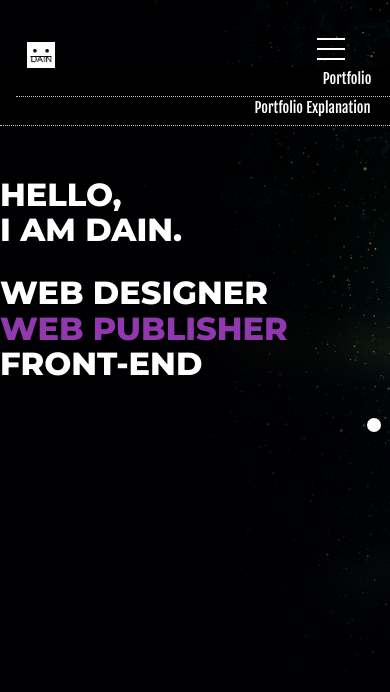
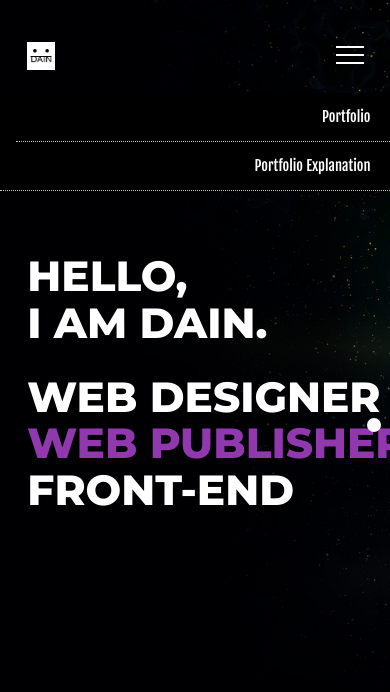
Before and after one commit to feb-dain/ezen, a plain HTML site: page index.html in a window 390 px wide. Both pictures are taken after a click on the element 330 px from the left and 48 px from the top of the page. Drawn offline with nearby package versions, Linux system fonts and the light colour scheme; a web font is replaced by a local one.

Commit message:
Add files via upload

```diff
--- a/css/portfolio_home.css
+++ b/css/portfolio_home.css
@@ -246,7 +246,6 @@ ul.icons li:last-child {
 
 
 
-
 @media screen and (max-width: 1680px) {
 
     .icon.major:before {
@@ -387,7 +386,7 @@ textarea:focus {
     .gnb li a {
         display: block;
         font-size: 1.2rem;
-        padding: 6px 5% 14px 0;
+        padding: 2vh 5vw 2vh 0;
     }
     .logo {
         position: absolute;
@@ -417,7 +416,20 @@ textarea:focus {
     }
     header, .home_txt {
         text-align: left;
-        left: 7%;
+        /* left: 7%; */
+    }
+    .home_txt h3 {
+        margin-left: 7vw;
+        color: #fff;
+        margin-top: 22.9vh;
+        font-size: 6.2vh;
+        font-weight: 800;
+        font-family: 'Montserrat', sans-serif;
+        line-height: 1.1;
+    }
+    .home_txt h3+h3 {
+        /* 34/963*100=3.530633=3.115265 */
+        margin-top: 3.3vh;
     }
     hr {
         position: absolute;
@@ -429,26 +441,7 @@ textarea:focus {
         width: 56%;
         opacity: 0.8;
     }
-    .bottom_gnb {
-        position: absolute;
-        left: 68%;
-        bottom: 6.45%;
-        z-index: 1;
-        font-family: 'Fjalla One',sans-serif;
-        color: #fff;
-        font-size: 20px;
-    }
-    .bottom_gnb li {
-        margin-left: 0;
-        margin-right: 15px;
-        transition: all 0.8s;
-        transform: scale(1);
-        /* 플롯 */
-        float: right;
-    }
-    .bottom_gnb li :last-child {
-        margin-right: 0;
-    }
+
     .m_mockup {
         display: block;
     }
@@ -662,7 +655,19 @@ textarea:focus {
 
 @media screen and (max-width:767px){
     /* GNB */
-
+    .gnb {
+        text-align: right;
+        color: #fff;
+        background: #000;
+        width: 100%;
+        /* 포지션 */
+        position: absolute;
+        left: 0;
+        top: 11%;
+        z-index: 99999;
+        /* 로딩시 가려지도록 */
+        display: none;
+    }
     .gnb li {
         margin-left: 0;
         float: none;
@@ -671,8 +676,9 @@ textarea:focus {
     .gnb li a {
         display: block;
         font-size: 0.9rem;
-        padding: 4px 5% 10px 0;
+        padding: 2vh 5vw 2vh 0;
     }
+
     .logo {
         position: absolute;
         top: 4%;
@@ -686,15 +692,12 @@ textarea:focus {
     /* Hambuger Toggle */
     .menu_toggle_btn {
         position: absolute;
-        top: 4%;
-        left: 88%;
+        top: 5%;
+        left: 85%;
         z-index: 1;
         width: 28px;
         margin-top: 4px;
         cursor: pointer;
-    }
-    .menu_toggle_btn {
-        left: 80%;
     }
     header .menu_toggle_btn span {
         display: block;
@@ -703,18 +706,22 @@ textarea:focus {
         background: #fff;
     }
     header .menu_toggle_btn span:nth-child(2) {
-        margin: 8px 0;
+        margin: 6px 0;
     }
-    header, .home_txt {
-        text-align: left;
-        left: 7%;
+
+
+    .home_txt h3 {
+        margin-left: 7vw;
+        color: #fff;
+        margin-top: 25.9vh;
+        font-size: 5vh;
+        font-weight: 800;
+        font-family: 'Montserrat', sans-serif;
+        line-height: 1.1;
     }
-    .home_txt {
-        top: 31%;
-        z-index: 1;
-    }
-    .home_txt h3 {
-        font-size: 32px;
+    .home_txt h3+h3 {
+        /* 34/963*100=3.530633=3.115265 */
+        margin-top: 3.3vh;
     }
     hr {
         position: absolute;
@@ -726,27 +733,7 @@ textarea:focus {
         width: 64%;
         opacity: 0.8;
     }
-    .bottom_gnb {
-        position: absolute;
-        left: 68%;
-        bottom: 6.45%;
-        z-index: 1;
-        font-family: 'Fjalla One',sans-serif;
-        color: #fff;
-        font-size: 0.9rem;
-    }
-    .bottom_gnb li {
-        margin-top: 8px;
-        margin-left: 0;
-        margin-right: 15px;
-        transition: all 0.8s;
-        transform: scale(1);
-        /* 플롯 */
-        float: right;
-    }
-    .bottom_gnb li :last-child {
-        margin-right: 0;
-    }
+
     .m_mockup {
         display: block;
     }
```
